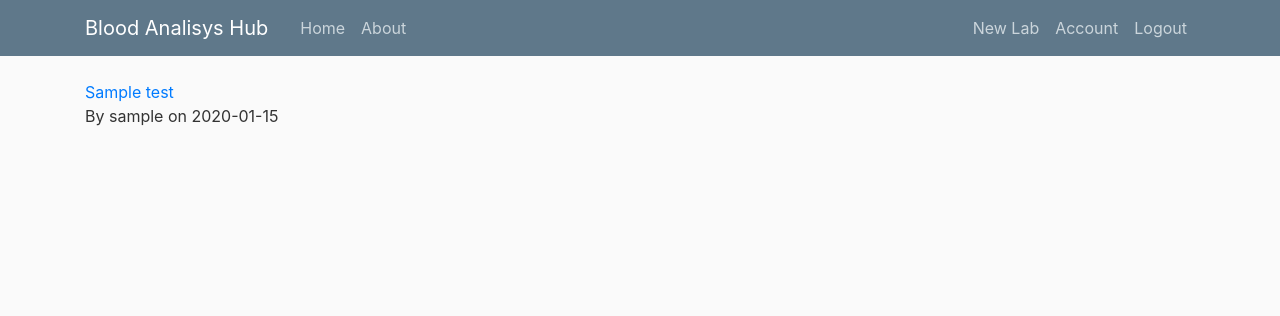
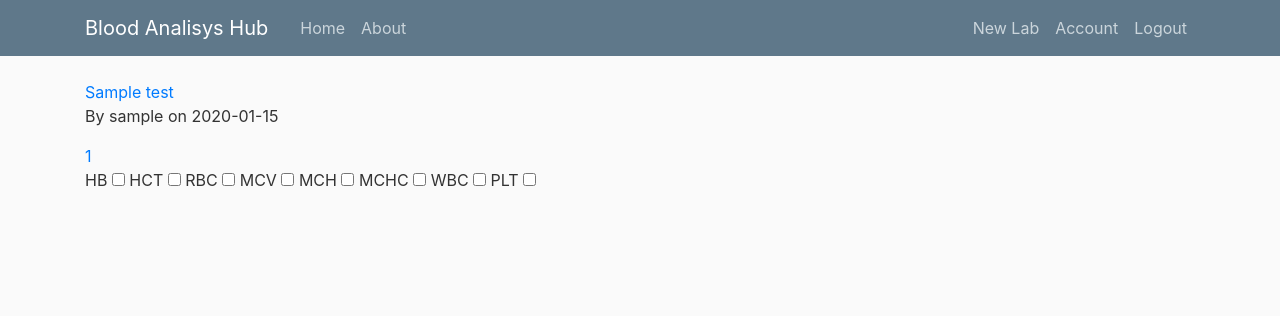
Before and after one commit to Connoisseur01/BloodAnalysis_Hub, a Flask app: page / in a window 1280 px wide. Shown: the top 316 px of the page. Run offline with Flask 3, Linux system fonts and the light colour scheme; a user stored in the database is signed in; tables that the repository leaves empty hold one stand-in row (values such as "Sample post"); some libraries are stand-ins or nearby versions.

Commit message:
Add graphs and pagination to home page

```diff
--- a/blood_analysis_hub/main/routes.py
+++ b/blood_analysis_hub/main/routes.py
@@ -1,4 +1,4 @@
-from flask import Blueprint, render_template
+from flask import Blueprint, render_template, request
 from flask_login import current_user, login_required
 from blood_analysis_hub.models import Test
 
@@ -8,8 +8,10 @@ main = Blueprint('main', __name__)
 @main.route("/home")
 @login_required
 def home():
+    page = request.args.get('page', 1, type=int)
+    page_tests = Test.query.filter_by(author=current_user).paginate(page=page, per_page=3)
     tests = Test.query.filter_by(author=current_user).all()
-    return render_template('home.html', tests=tests)
+    return render_template('home.html', page_tests=page_tests, tests=tests)
 
 @main.route("/about")
 def about():
--- /dev/null
+++ b/blood_analysis_hub/static/graphs.js
@@ -0,0 +1,76 @@
+document.addEventListener('DOMContentLoaded', function () {
+
+    const labels = window.graphData.labels;
+
+    const all_values = {
+        'HB': window.graphData.hb,
+        'HCT': window.graphData.hct,
+        'RBC': window.graphData.rbc,
+        'MCV': window.graphData.mcv,
+        'MCH': window.graphData.mch,
+        'MCHC': window.graphData.mchc,
+        'WBC': window.graphData.wbc,
+        'PLT': window.graphData.plt,
+    }
+
+    const container = document.getElementById('graphContainer');
+
+    // Create an object to store references to graph instances
+    const graphs = {};
+    // Maintain a list of created canvas elements
+    const canvases = {};
+
+    // Add event listeners to checkboxes
+    const checkboxes = document.querySelectorAll('input[type="checkbox"]');
+    checkboxes.forEach(function (checkbox) {
+        checkbox.addEventListener('change', function () {
+            const attribute = checkbox.id // Get CBC attribute from checkbox ID
+
+            // Check if the checkbox is checked
+            if (checkbox.checked) {
+                // If checked, create a new canvas and chart
+                const ctx = document.createElement('canvas');
+                container.appendChild(ctx);
+                canvases[attribute] = ctx;
+
+                graphs[attribute] = new Chart(ctx, {
+                    type: 'line',
+                    data: {
+                        labels: labels,
+                        datasets: [
+                            {
+                                label: attribute,
+                                data: all_values[attribute],
+                                borderColor: 'rgba(75, 192, 192, 1)',
+                                borderWidth: 2,
+                                fill: false,
+                                hidden: false,
+                            },
+                        ],
+                    },
+                    options: {
+                        scales: {
+                            x: {
+                                type: 'category',
+                            },
+                            y: {
+                                beginAtZero: true,
+                            },
+                        },
+                    },
+                });
+            } else {
+                if (graphs[attribute]){
+                    graphs[attribute].destroy();
+                    delete graphs[attribute];
+
+                    // Remove the associated canvas element
+                    if(canvases[attribute]){
+                        canvases[attribute].remove()
+                    }
+
+                }
+            }
+        });
+    });
+});
--- a/blood_analysis_hub/templates/home.html
+++ b/blood_analysis_hub/templates/home.html
@@ -1,7 +1,71 @@
 {% extends "layout.html" %}
 {% block content %}
-    {% for test in tests %}
-        <a href="{{ url_for('tests.test', test_id=test.id) }}">{{ test.title }}</a>
-        <p>By {{ test.author.username }} on {{ test.date_posted.strftime('%Y-%m-%d') }}</p>
-    {% endfor %}
+    <div>
+        {% for test in page_tests.items %}
+            <a href="{{ url_for('tests.test', test_id=test.id) }}">{{ test.title }}</a>
+            <p>By {{ test.author.username }} on {{ test.date_posted.strftime('%Y-%m-%d') }}</p>
+        {% endfor %}
+        {% for page_num in page_tests.iter_pages(left_edge=1, right_edge=1, left_current=1, right_current=2) %}
+            {% if page_num %}
+                <a href="{{ url_for('main.home', page=page_num) }}">{{ page_num }}</a>
+            {% else %}
+            ...
+            {% endif %}
+        {% endfor %}
+    </div>
+    <div>
+        <label for="HB">HB</label>
+        <input type="checkbox" id="HB" unchecked>
+
+        <label for="HCT">HCT</label>
+        <input type="checkbox" id="HCT" unchecked>
+
+        <label for="RBC">RBC</label>
+        <input type="checkbox" id="RBC" unchecked>
+
+        <label for="MCV">MCV</label>
+        <input type="checkbox" id="MCV" unchecked>
+
+        <label for="MCH">MCH</label>
+        <input type="checkbox" id="MCH" unchecked>
+
+        <label for="MCHC">MCHC</label>
+        <input type="checkbox" id="MCHC" unchecked>
+
+        <label for="WBC">WBC</label>
+        <input type="checkbox" id="WBC" unchecked>
+
+        <label for="PLT">PLT</label>
+        <input type="checkbox" id="PLT" unchecked>
+
+
+        <container id="graphContainer"></container>
+
+    </div>
+    <script>
+        window.graphData = {
+        labels: [],
+        hb: [],
+        hct: [],
+        rbc: [],
+        mcv: [],
+        mch: [],
+        mchc: [],
+        wbc: [],
+        plt: []
+        }
+
+        {% for test in tests %}
+            window.graphData.labels.push('{{test.id}}')
+            window.graphData.hb.push({{test.hb}})
+            window.graphData.hct.push({{test.hct}})
+            window.graphData.rbc.push({{test.rbc}})
+            window.graphData.mcv.push({{test.mcv}})
+            window.graphData.mch.push({{test.mch}})
+            window.graphData.mchc.push({{test.mchc}})
+            window.graphData.wbc.push({{test.wbc}})
+            window.graphData.plt.push({{test.pc}})
+        {% endfor %}
+    </script>
+    <script src="{{ url_for('static', filename='graphs.js') }}"></script>
 {% endblock content %}
--- a/blood_analysis_hub/templates/layout.html
+++ b/blood_analysis_hub/templates/layout.html
@@ -6,8 +6,9 @@
 
          <!-- Bootstrap CSS -->
         <link rel="stylesheet" href="https://maxcdn.bootstrapcdn.com/bootstrap/4.0.0/css/bootstrap.min.css" integrity="sha384-Gn5384xqQ1aoWXA+058RXPxPg6fy4IWvTNh0E263XmFcJlSAwiGgFAW/dAiS6JXm" crossorigin="anonymous">
+        <link rel="stylesheet" type="text/css" href="{{ url_for('static', filename='main.css') }}">
 
-        <link rel="stylesheet" type="text/css" href="{{ url_for('static', filename='main.css') }}">
+        <script src="https://cdn.jsdelivr.net/npm/chart.js"></script>
 
        {% if title %}
             <title>Blood Analisys Hub - {{ title }}</title>
```
